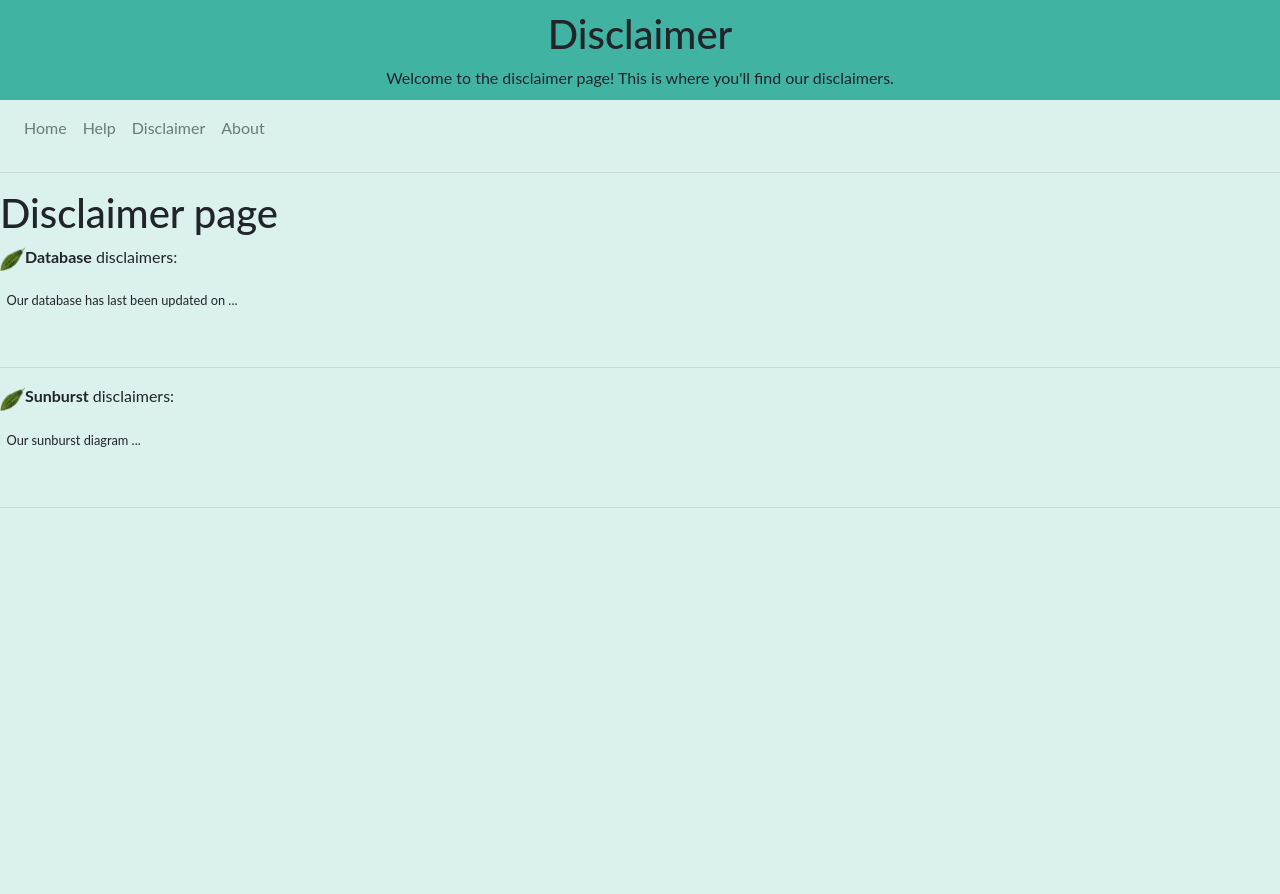
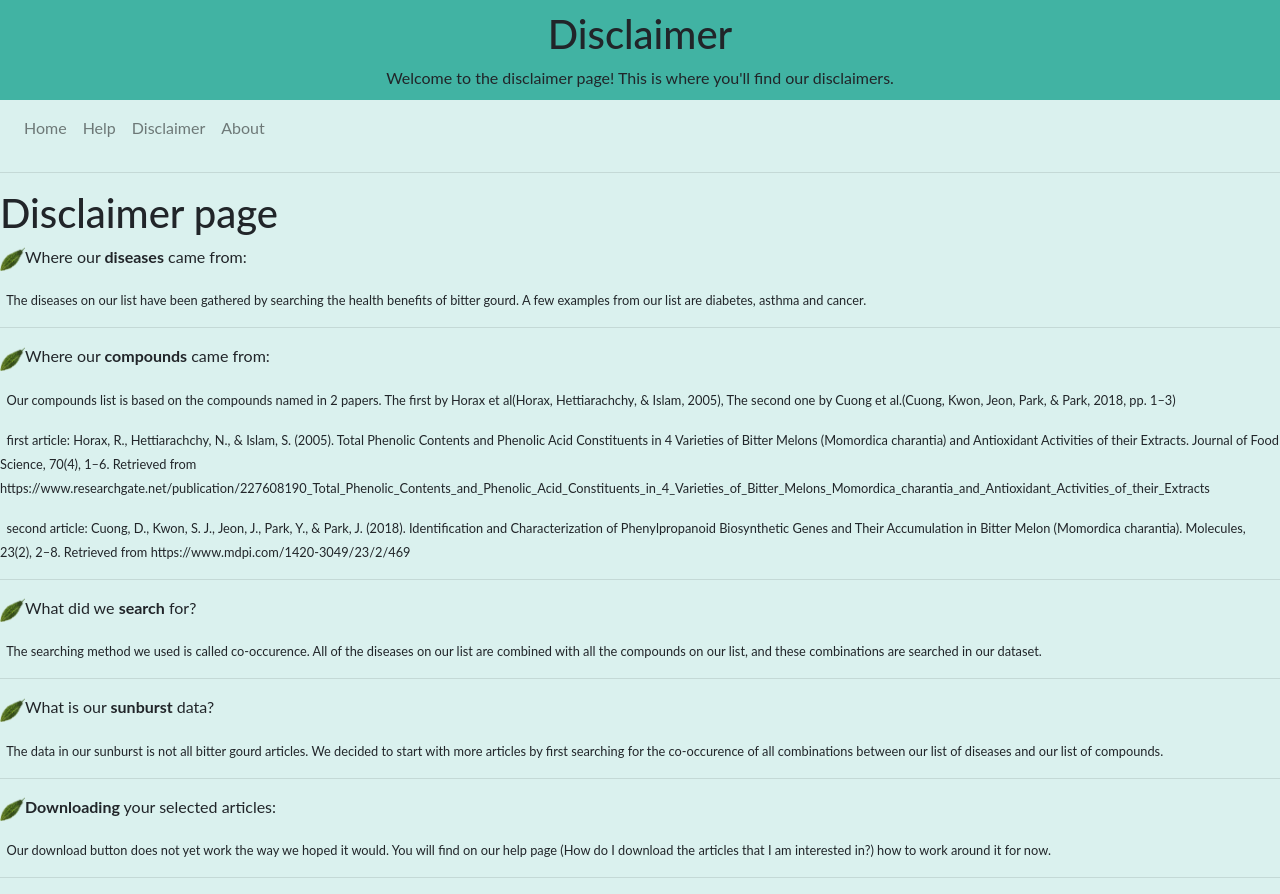
Before and after one commit to ArielKomen/Course8Applicatie-, a Flask app: page /Disclaimer.html in a window 1280 px wide. Before the commit the page ends 508 px from the top, so only its background shows below. Run offline with Flask 2, Linux system fonts and the light colour scheme; some libraries are stand-ins or nearby versions.

Commit message:
commentaar aangebracht en de disclaimer en help pagina van Ilse aangepast. Dit is een goede versie om een tag van te maken

```diff
--- a/app.py
+++ b/app.py
@@ -7,7 +7,6 @@ import urllib.request, json
 optie = Option(True,
                "https://gist.githubusercontent.com/ArielKomen/99076738a5a169cfeab5f9d2f27c0a13/raw/07d3cc77be38647c0048e1ef9c2ab695e7fc5c16/data_bittergourd_compound_disease.json",
                "")
-# optie = option.set_boolean(False)
 
 """
 code voor bittergourd_disease_compound
@@ -20,10 +19,14 @@ https://gist.githubusercontent.com/ArielKomen/99076738a5a169cfeab5f9d2f27c0a13/r
 
 app = Flask(__name__)
 
-#als je op de home button klikt dan kom je hier terugecht. Dit is een
-#functie om de normale homepagina aan te roepen.
+
 @app.route('/webpage.html', methods=['GET'])
 def webpage_html():
+    """
+    als je op de home button klikt dan kom je hier terugecht. Dit is een
+    functie om de normale homepagina aan te roepen.
+    :return: de normale webpagina.
+    """
     article_list = article_maker()
     # maakt een lijst van article objecten
     table_input = getTextData(article_list)
@@ -31,25 +34,41 @@ def webpage_html():
     html_lijst = make_combinatie_lijst()
     return render_template('webpage.html', input=html_lijst, input_b=table_input, data_url=optie.get_data_url())
 
-#functie om de help pagina aan te roepen.
+
 @app.route('/Help.html', methods=['GET'])
 def help_html():
+    """
+    functie om de help pagina aan te roepen.
+    :return: de help pagina.
+    """
     return render_template('Help.html')
 
-#functie om de disclaimer pagina aan te roepen.
+
 @app.route('/Disclaimer.html', methods=['GET'])
 def disc_html():
+    """
+    functie om de disclaimer pagina aan te roepen.
+    :return: de disclaimer pagina
+    """
     return render_template('Disclaimer.html')
 
-#functie om de about pagina aan te roepen.
+
 @app.route('/About.html', methods=['GET'])
 def about_html():
+    """
+    functie om de about pagina aan te roepen.
+    :return: de about html pagina.
+    """
     return render_template('About.html')
 
-#Een functie waarin de combinatie van de twee dimensionale tabel terug wordt gegeven
-#en deze wordt in de functie object gezet.
+
 @app.route('/output', methods=['POST', 'GET'])
 def output():
+    """
+    Een functie waarin de combinatie van de twee dimensionale tabel terug wordt gegeven
+    en deze wordt in de functie object gezet.
+    :return: de normale pagina met gegevens voor de tabel
+    """
     if request.method == 'GET':
         combination_name = request.args['combination_name']
         combination_value = request.args['combination_value']
@@ -62,10 +81,14 @@ def output():
         html_lijst = make_combinatie_lijst()
         return render_template('webpage.html', input=html_lijst, input_b=table_input, data_url=optie.get_data_url())
 
-#een functie die wordt aangeroepen als je artikelen geselecteerd hebt
-#en deze artikelen komen hier terug als een lijst van pmid's.
+
 @app.route('/export', methods=['GET'])
 def export():
+    """
+    een functie die wordt aangeroepen als je artikelen geselecteerd hebt
+    en deze artikelen komen hier terug als een lijst van pmid's.
+    :return: de normale pagina samen met een pagina waar je de geselecteerde pagina's kan downloaden.
+    """
     if request.method == 'GET':
         html_lijst = make_combinatie_lijst()
 
@@ -78,10 +101,15 @@ def export():
         print(selection)
         return render_template('webpage.html', input=html_lijst, input_b=table_input, data_url=optie.get_data_url())
 
-#de methode die als eerst wordt geladen. De optie object wordt ingeladen met de goede boolean en de
-#goede url voor de gist wordt neergezet.
+
+
 @app.route('/', methods=['GET', 'POST'])
 def main():
+    """
+    de methode die als eerst wordt geladen. De optie object wordt ingeladen met de goede boolean en de
+    goede url voor de gist wordt neergezet.
+    :return: de webpagina met: een lijst met html tags, tabel input en een url om data uit op te halen.
+    """
     if request.method == 'POST':
 
         # een lijst van compounds is true
@@ -115,15 +143,23 @@ def main():
         return render_template('webpage.html', input=html_lijst, input_b=table_input, data_url=optie.get_data_url())
 
 
-# returns a list of compounds with diseases as sublists OR a list of diseases with compounds as sublists
+
 def json_inlezen():
+    """
+    returns a list of compounds with diseases as sublists OR a list of diseases with compounds as sublists
+    :return: een dictionary met ziektes of compounds
+    """
     url = optie.get_data_url()
     with urllib.request.urlopen(url) as url:
         data = json.loads(url.read().decode())
     return data["children"]
 
-# returns a list with html tags with compounds and disease or with diseases and compounds
+
 def make_combinatie_lijst():
+    """
+    returns a list with html tags with compounds and disease or with diseases and compounds
+    :return: een lijst met html tags die geprint worden in de html code met een jinja loop
+    """
     #get the data.
     data = json_inlezen()
     # een lijst waarin de html tags komen te staan, dit is overzichtelijker dan een string
@@ -163,8 +199,12 @@ def make_combinatie_lijst():
     html_lijst.append('</div>')
 
     return html_lijst
-# een functie om de tabel te vullen
+
 def article_maker():
+    """
+    een functie die de data genereert om de tabel te vullen.
+    :return: een lijst met artikel objecten.
+    """
     article_list = []
     #deze if statement retourneert een lege tabel
     if optie.get_combination_name() == "":
@@ -193,8 +233,13 @@ def article_maker():
 
     return article_list
 
-#in deze functie worden de artikelen in een twee dimensionale lijst gezet.
+
 def getTextData(article_list):
+    """
+    in deze functie worden de artikelen in een twee dimensionale lijst gezet.
+    :param article_list:
+    :return: een lijst om in de tabel met  te zetten.
+    """
     data_list = []
     for i in article_list:
         data_sublist = []
--- a/templates/Disclaimer.html
+++ b/templates/Disclaimer.html
@@ -38,13 +38,22 @@
 
 <hr>
 <h1>Disclaimer page</h1>
-<p><img src="/static/bittermelon.png" width="25" height="25"><strong>Database</strong> disclaimers:</p>
-<p><small>&nbsp; Our database has last been updated on ...</small></p>
-<p><small>&nbsp; </small></p>
+<p><img src="/static/bittermelon.png" width="25" height="25">Where our <strong>diseases</strong> came from:</p>
+<p><small>&nbsp; The diseases on our list have been gathered by searching the health benefits of bitter gourd. A few examples from our list are diabetes, asthma and cancer.</small></p>
 <hr>
-<p><img src="/static/bittermelon.png" width="25" height="25"><strong>Sunburst</strong> disclaimers:</p>
-<p><small>&nbsp; Our sunburst diagram ...</small></p>
-<p><small>&nbsp; </small></p>
+<p><img src="/static/bittermelon.png" width="25" height="25">Where our <strong>compounds</strong> came from:</p>
+<p><small>&nbsp; Our compounds list is based on the compounds named in 2 papers. The first by Horax et al(Horax, Hettiarachchy, & Islam, 2005), The second one by Cuong et al.(Cuong, Kwon, Jeon, Park, & Park, 2018, pp. 1–3) </small></p>
+<p><small>&nbsp; first article: Horax, R., Hettiarachchy, N., & Islam, S. (2005). Total Phenolic Contents and Phenolic Acid Constituents in 4 Varieties of Bitter Melons (Momordica charantia) and Antioxidant Activities of their Extracts. Journal of Food Science, 70(4), 1–6. Retrieved from https://www.researchgate.net/publication/227608190_Total_Phenolic_Contents_and_Phenolic_Acid_Constituents_in_4_Varieties_of_Bitter_Melons_Momordica_charantia_and_Antioxidant_Activities_of_their_Extracts</small></p>
+<p><small>&nbsp; second article: Cuong, D., Kwon, S. J., Jeon, J., Park, Y., & Park, J. (2018). Identification and Characterization of Phenylpropanoid Biosynthetic Genes and Their Accumulation in Bitter Melon (Momordica charantia). Molecules, 23(2), 2–8. Retrieved from https://www.mdpi.com/1420-3049/23/2/469</small></p>
+<hr>
+<p><img src="/static/bittermelon.png" width="25" height="25">What did we <strong>search</strong> for?</p>
+<p><small>&nbsp; The searching method we used is called co-occurence. All of the diseases on our list are combined with all the compounds on our list, and these combinations are searched in our dataset.</small></p>
+<hr>
+<p><img src="/static/bittermelon.png" width="25" height="25">What is our <strong>sunburst</strong> data?</p>
+<p><small>&nbsp; The data in our sunburst is not all bitter gourd articles. We decided to start with more articles by first searching for the co-occurence of all combinations between our list of diseases and our list of compounds.</small></p>
+<hr>
+<p><img src="/static/bittermelon.png" width="25" height="25"><strong>Downloading</strong> your selected articles:</p>
+<p><small>&nbsp; Our download button does not yet work the way we hoped it would. You will find on our help page (How do I download the articles that I am interested in?) how to work around it for now.</small></p>
 <hr>
 
 
--- a/templates/webpage.html
+++ b/templates/webpage.html
@@ -113,7 +113,7 @@ aanvinken die je wil exporteren. Het liefst dit doen op een manier zoals uniprot
             <form action="/export" method="GET">
                 <div class="row">
                     <div class="col-md-3">
-                        <input class="btn btn-primary mb-3" type='submit' name="Send"/>
+                        <input class="btn btn-primary mb-3" type='submit' name="Download" value="Download"/>
                     </div>
                 </div>
                 <div class="table-wrapper-scroll-y my-custom-scrollbar"
```
Also changed, not shown: templates/Help.html (+17 -7 lines).
